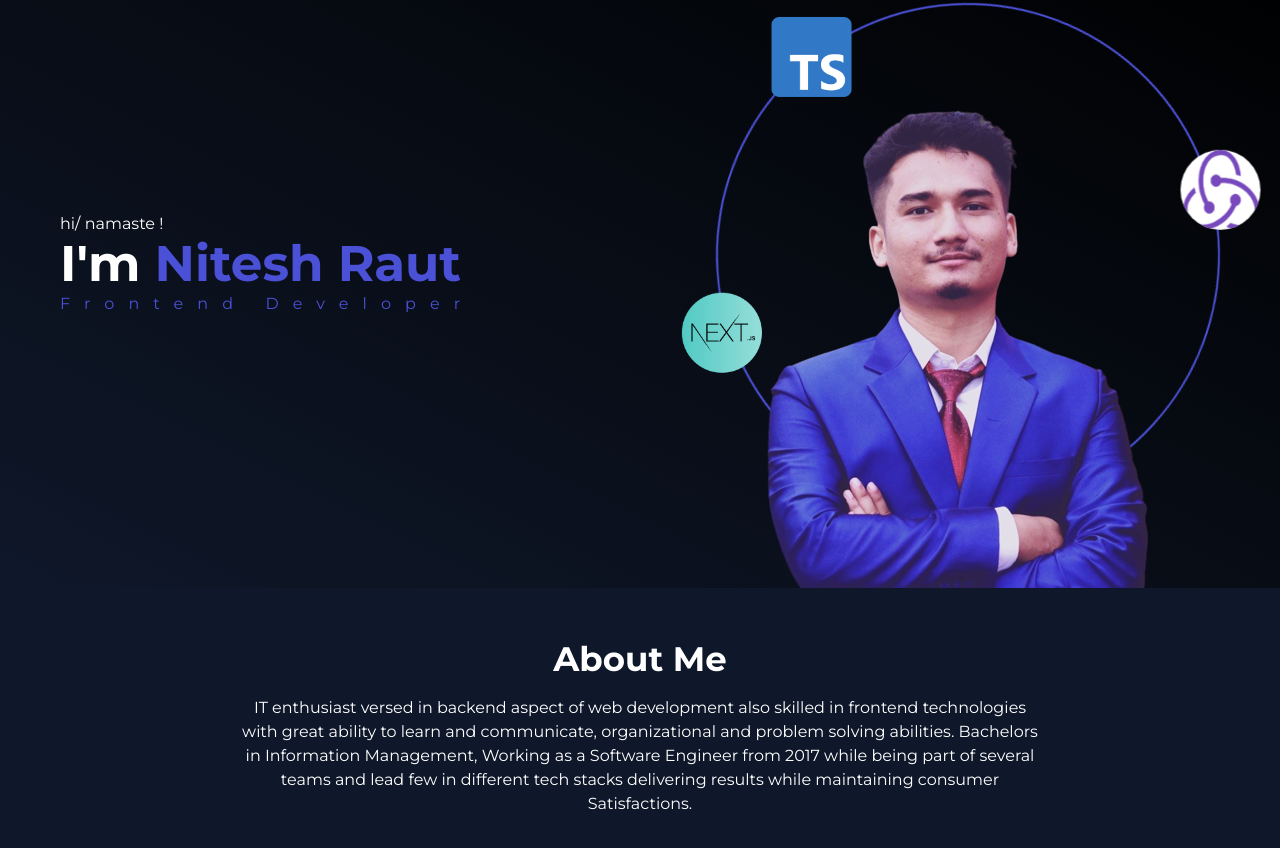
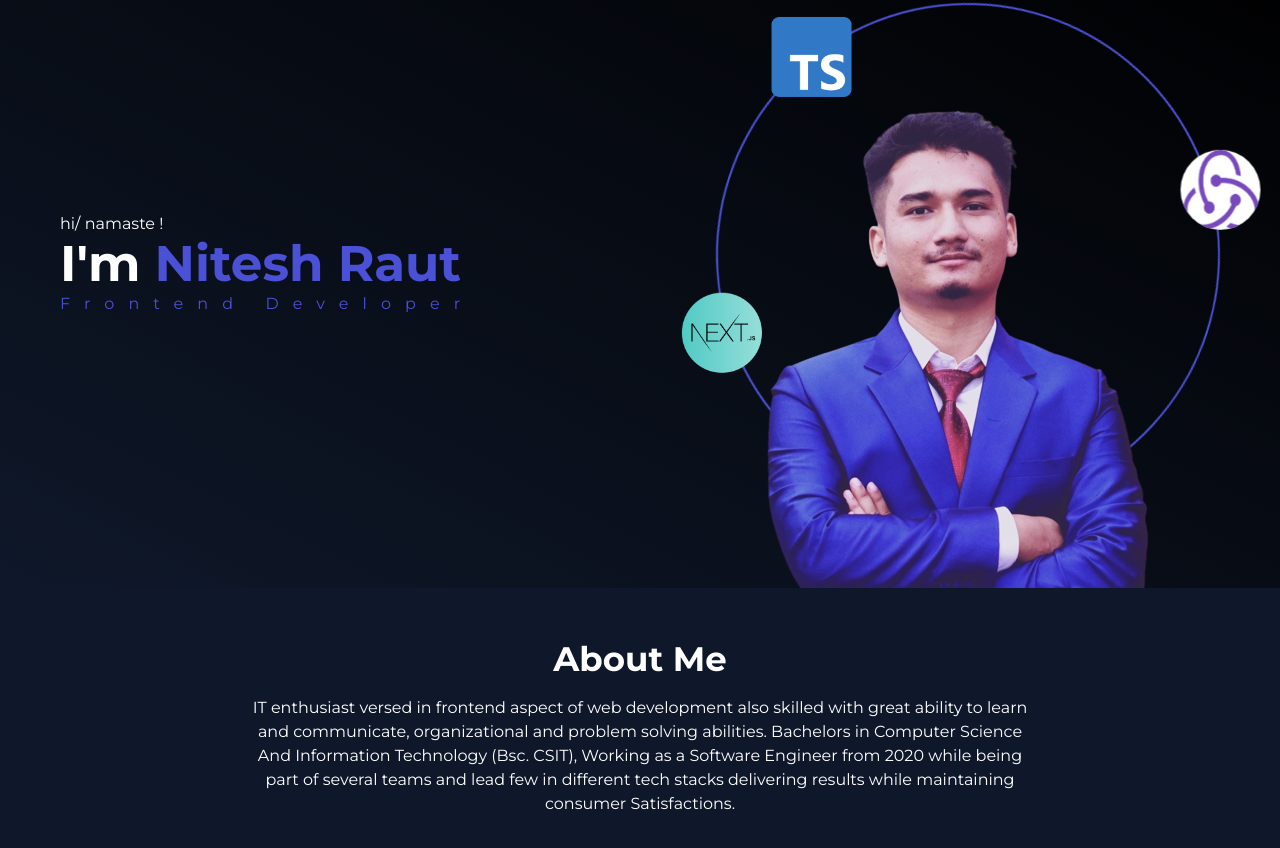
Before and after one commit to rautNitesh/rautnitesh.github.io, a Next.js app: page / in a window 1280 px wide. Shown: the part 148-996 px from the top of the page. Built offline with nearby package versions, Linux system fonts and the light colour scheme.

Commit message:
[update] about text

```diff
--- a/src/components/about/About.tsx
+++ b/src/components/about/About.tsx
@@ -4,14 +4,15 @@ import styles from "./About.module.scss"
 
 export default function About() {
     return (
-        <section className={styles.about_me+" bg-primary with-padding"} id="about-me">
+        <section className={styles.about_me + " bg-primary with-padding"} id="about-me">
             <div className="container">
                 <div className="section-title">
                     <h2>About Me</h2>
                 </div>
-                <p>IT enthusiast versed in backend aspect of web development also skilled in frontend technologies with great ability to learn and communicate, organizational and problem solving abilities.
-
-Bachelors in Information Management, Working as a Software Engineer from 2017 while being part of several teams and lead few in different tech stacks delivering results while maintaining consumer Satisfactions.</p>
+                <p>
+                    IT enthusiast versed in frontend aspect of web development also skilled with great ability to learn and communicate, organizational and problem solving abilities.
+                    Bachelors in Computer Science And Information Technology (Bsc. CSIT), Working as a Software Engineer from 2020 while being part of several teams and lead few in different tech stacks delivering results while maintaining consumer Satisfactions.
+                </p>
             </div>
         </section>
     )
```
